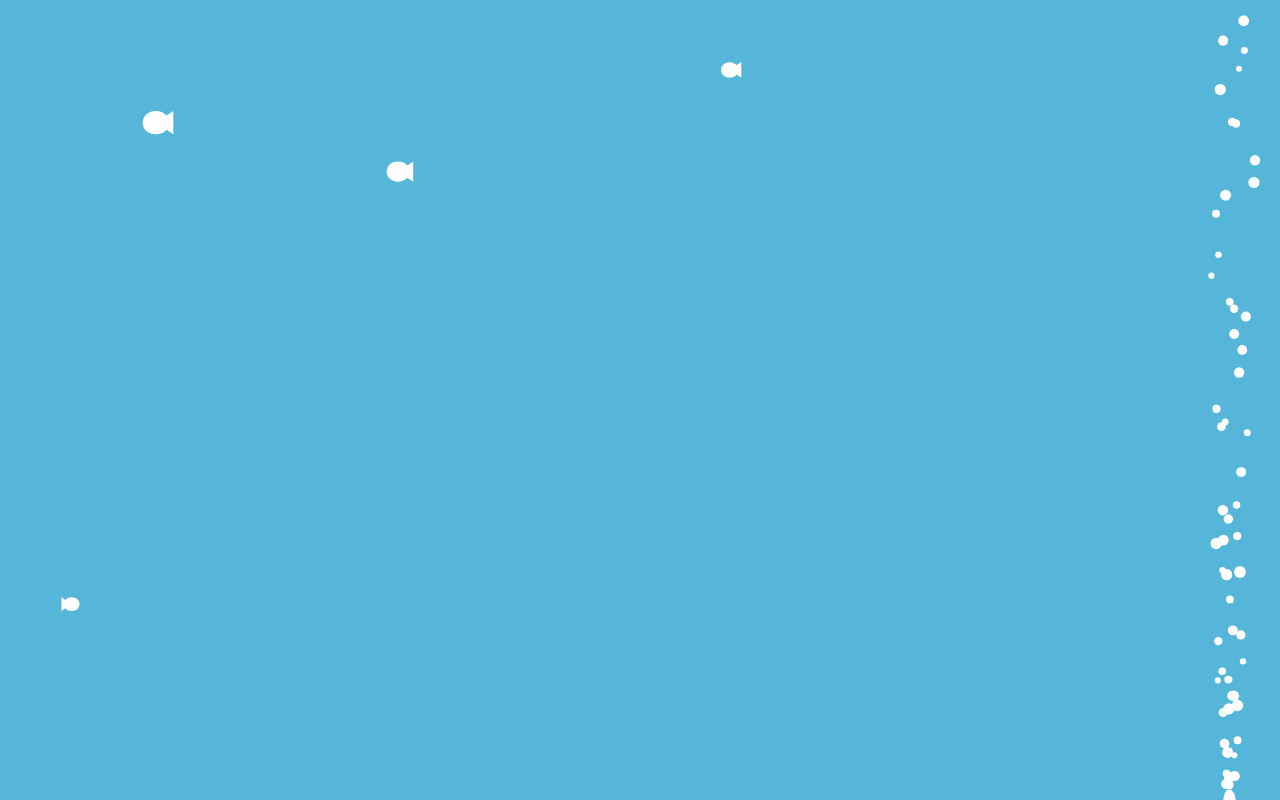
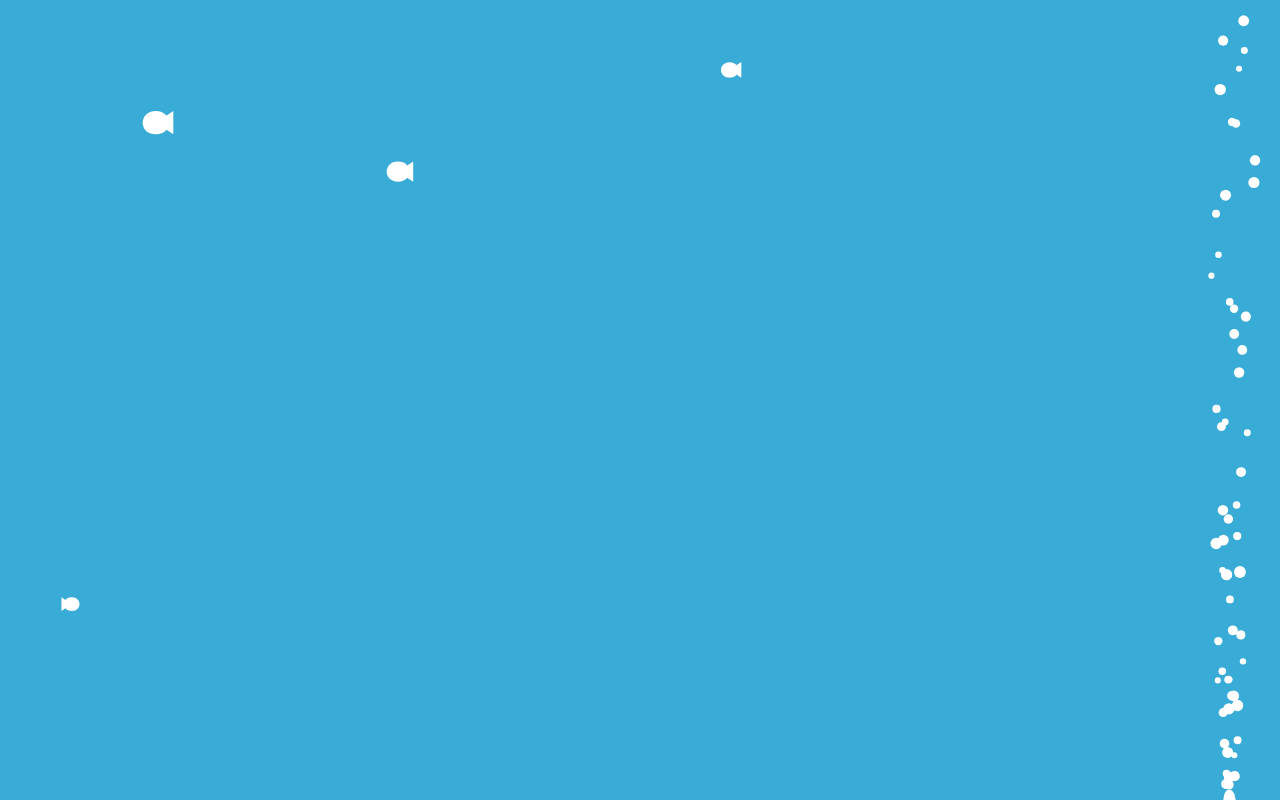
Before and after one commit to JPGDavis/LMFunWidget, a plain HTML site: page fishWidget.html in a window 1280 px wide. Drawn offline with Linux system fonts and the light colour scheme.

Commit message:
Update fishWidget.html

```diff
--- a/fishWidget.html
+++ b/fishWidget.html
@@ -22,7 +22,7 @@
 		var bubbles = [];
 		var fishies = [];
 
-		var color = "#56B6D9";
+		var color = "#39ABD7";
 		var targetHeight = 50;
 		var tension = 0.025;
 		var dampening = 0.99;
```
